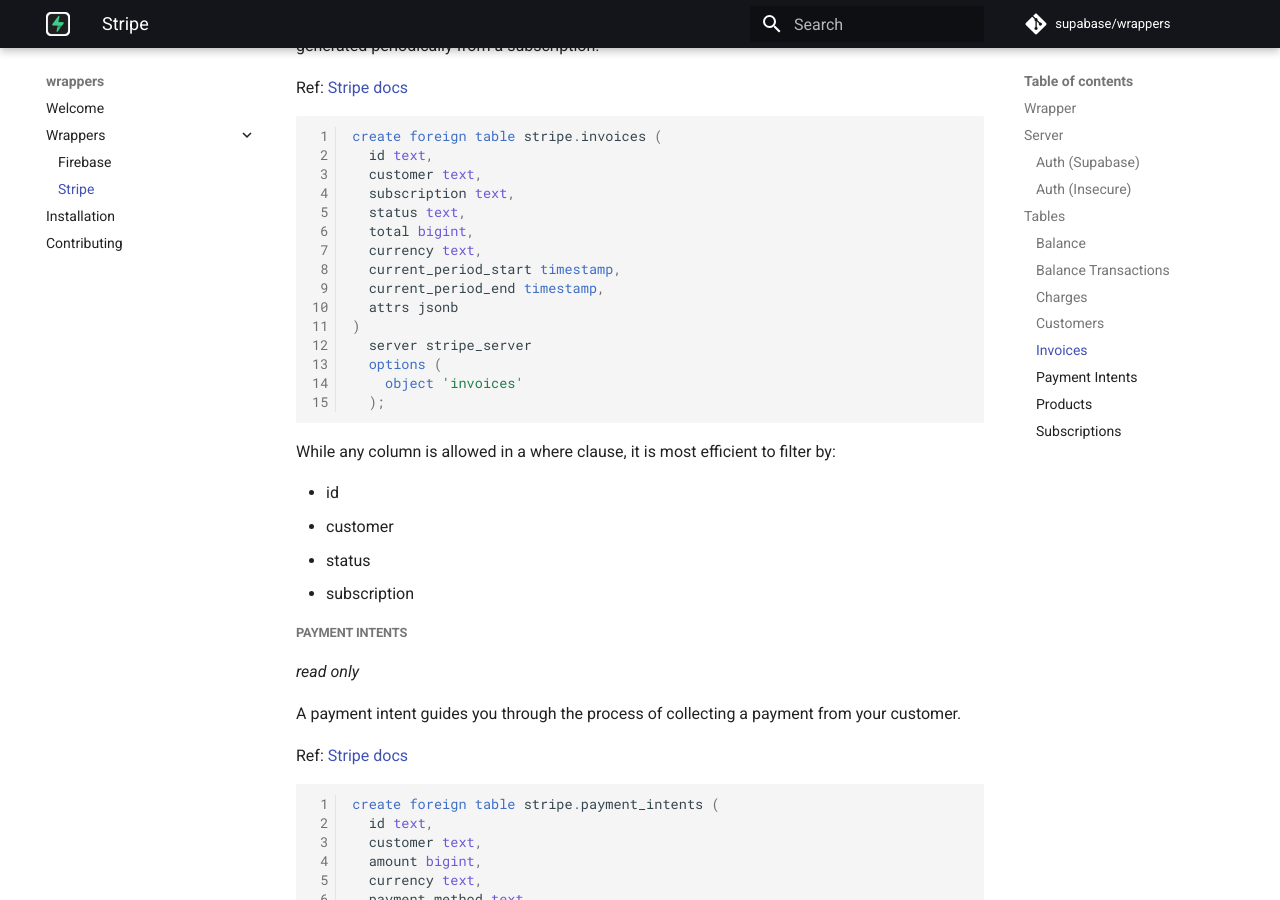
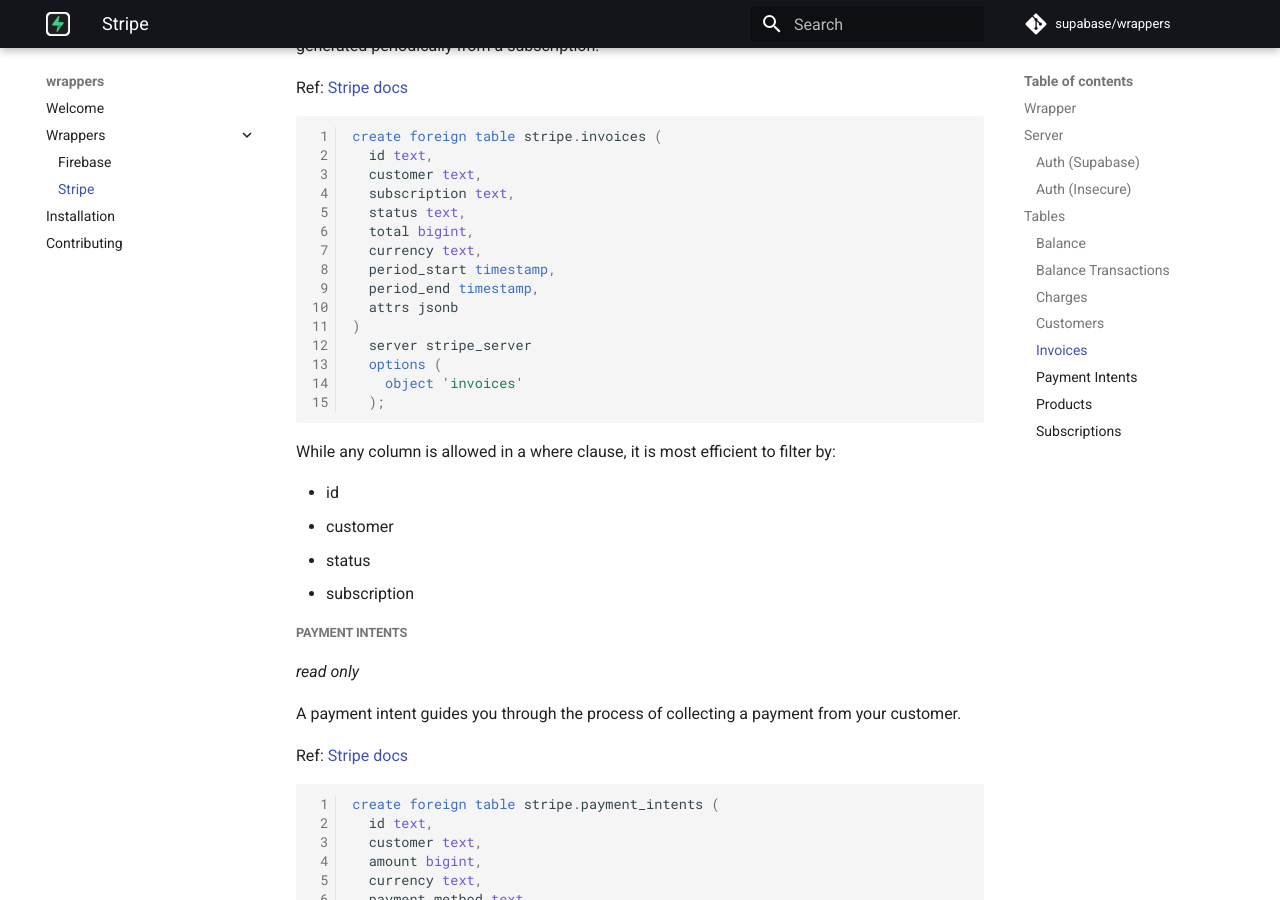
Before and after one commit to supabase/wrappers, an MkDocs documentation site: the page built from docs/stripe.md, in a window 1280 px wide and 900 px high, scrolled down 4007 px. Built offline with MkDocs 1.6.1 and Material for MkDocs 9.7.7, drawn with Linux system fonts in a browser that asks for light colours; comment, search, counter and statistics services are not loaded.

Commit message:
sync field names with source

```diff
--- a/docs/stripe.md
+++ b/docs/stripe.md
@@ -194,8 +194,8 @@
   status text,
   total bigint,
   currency text,
-  current_period_start timestamp,
-  current_period_end timestamp,
+  period_start timestamp,
+  period_end timestamp,
   attrs jsonb
 )
   server stripe_server
```
Also changed, not shown: docs/firebase.md (+1 -0 lines).
